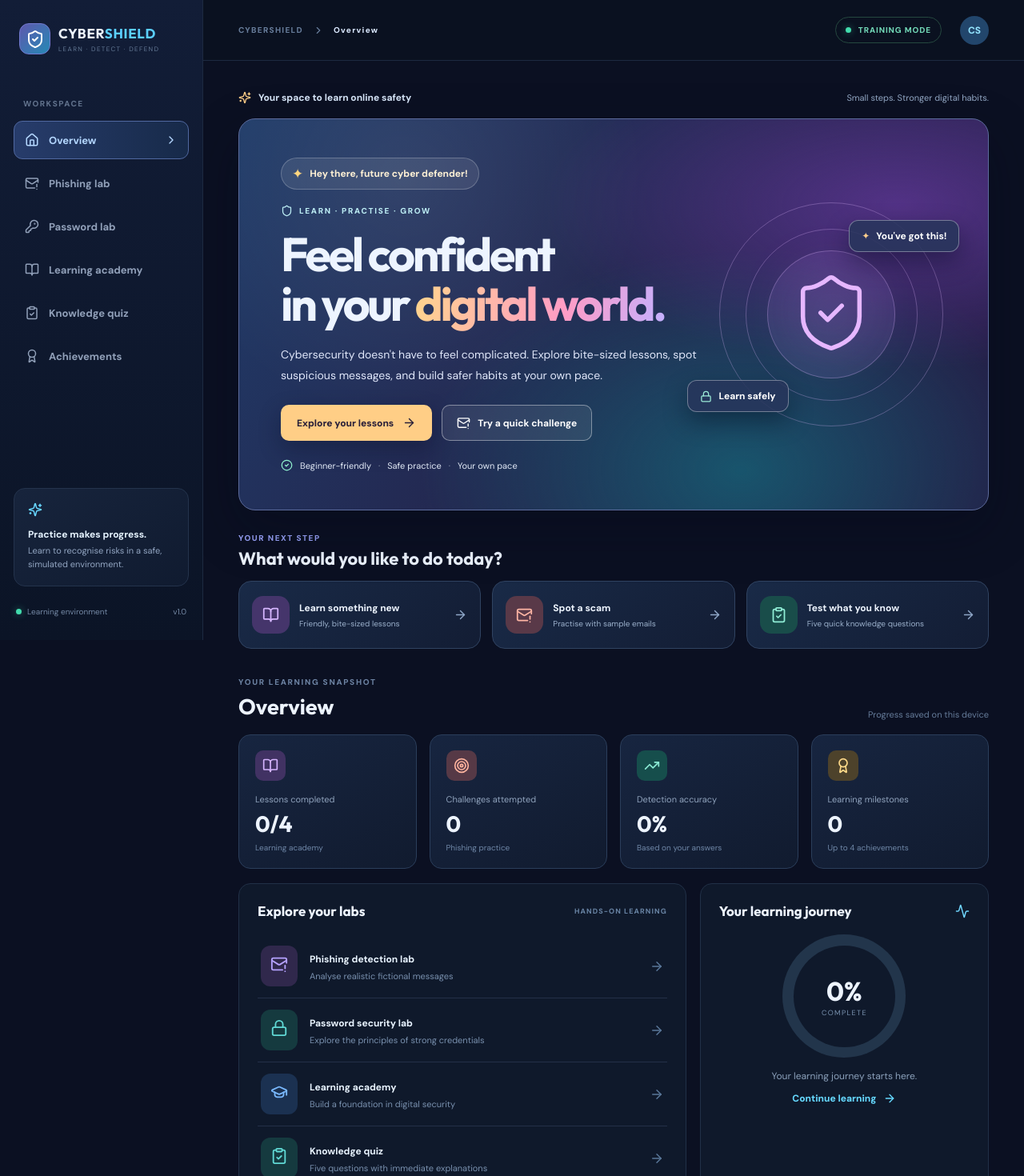
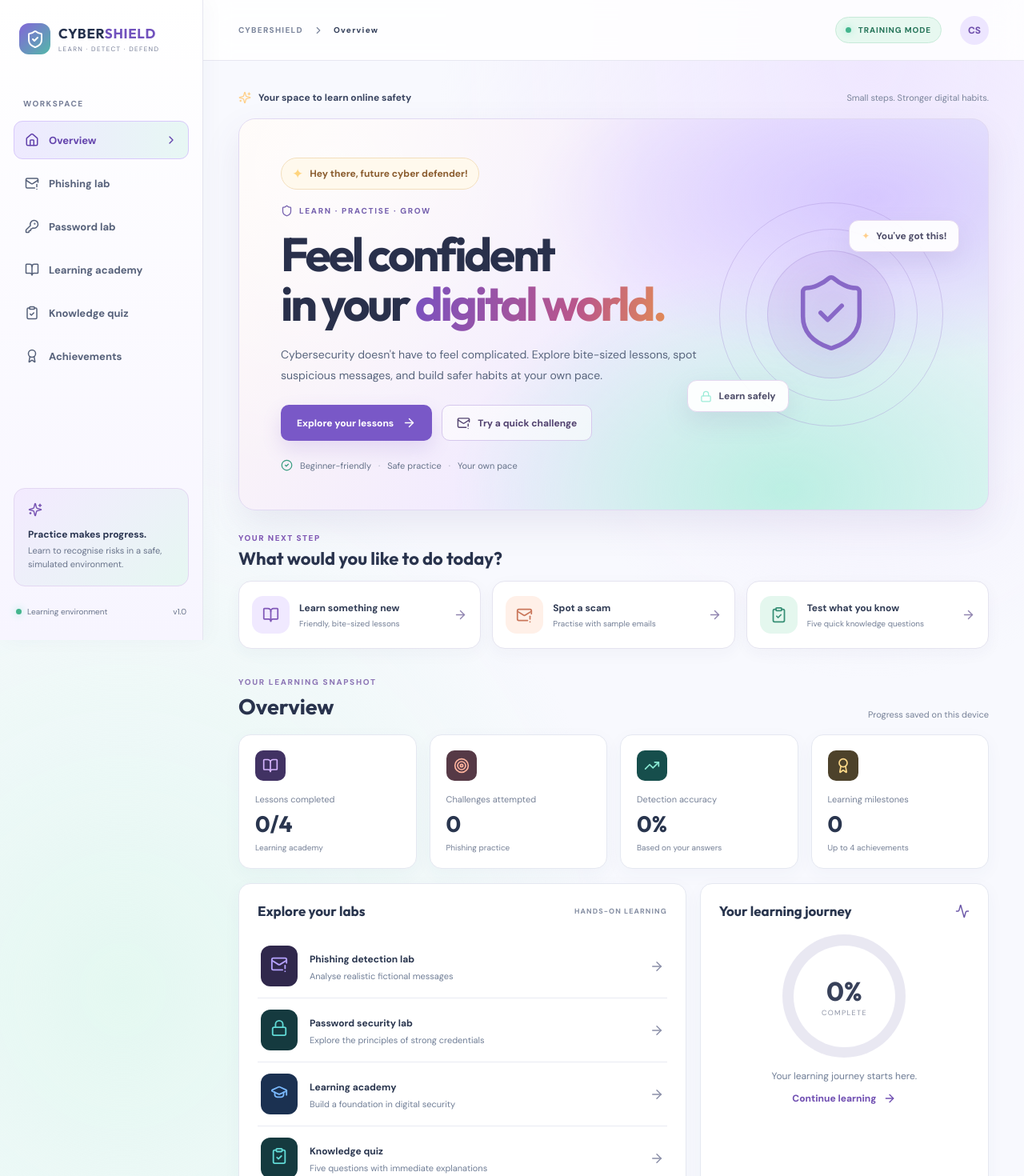
Before and after one commit to smritiKha/Cyber_shield, a React (Vite) app: page / in a window 1280 px wide. Shown: the top 1470 px of the page at 80% size. Built offline with nearby package versions, Linux system fonts and the light colour scheme; the HTML template or start-up script is replaced by a standard one.

Commit message:
Switch CyberShield to elegant light ivory, lavender, mint and coral theme

```diff
--- a/src/index.css
+++ b/src/index.css
@@ -85,3 +85,84 @@
 @media(max-width:980px){.hero-art{opacity:.23;right:0}.hero-content{max-width:650px}.quick-start-grid{grid-template-columns:1fr 1fr}}
 @media(max-width:650px){.welcome-date{display:none}.hero-panel{min-height:0;padding:32px 25px}.hero-content h1{font-size:clamp(35px,9vw,48px)}.hero-content p{font-size:13px}.hero-art{display:none}.hero-greeting{font-size:11px}.hero-actions{align-items:stretch}.hero-actions button{justify-content:center}.quick-start-grid{grid-template-columns:1fr}.quick-tile{padding:15px}.quick-start-heading strong{font-size:20px}}
 @media(prefers-reduced-motion:reduce){.quick-tile,.stats-grid .stat-card{transition:none}.quick-tile:hover,.stats-grid .stat-card:hover{transform:none}}
+
+/* Light editorial palette: warm ivory, lavender, mint and coral */
+:root{color:#25314b;background:#f8f9fe;color-scheme:light}
+body{color:#25314b;background:radial-gradient(ellipse at 85% 4%,#efe7ff 0%,transparent 35%),radial-gradient(ellipse at 12% 75%,#e4f8f1 0%,transparent 40%),#f8f9fe}
+.main-area{background:transparent}
+.sidebar{background:linear-gradient(180deg,#ffffff,#f7f5ff);border-right:1px solid #e5e5f0;box-shadow:5px 0 25px #26375d08}
+.brand strong{color:#24314d}.brand strong span{color:#7152bd}.brand small,.sidebar-caption{color:#777f98}
+.brand-icon{background:linear-gradient(135deg,#8366d8,#53b8a9);border:0;color:white}
+.nav-item{color:#56617a}.nav-item:hover{background:#f0ebff;color:#553c9a}
+.nav-item.active{background:linear-gradient(90deg,#eee9ff,#e7f7f4);border-color:#d8c9fb;color:#6343ac}
+.sidebar-tip{background:linear-gradient(140deg,#f3eaff,#e6f7f2);border-color:#e3d7f2;color:#7956b4}
+.sidebar-tip strong{color:#293450}.sidebar-tip p,.sidebar-foot{color:#69748b}
+.topbar{background:#ffffffd9;border-bottom:1px solid #e7e7f1;backdrop-filter:blur(16px)}
+.breadcrumb{color:#7c869d}.breadcrumb span{color:#36415c}
+.live-pill{background:#e7f8f0;border-color:#c7ead9;color:#28765b}
+.avatar{background:#ede6ff;color:#6e4eac}
+.icon-button{color:#49546e}
+.welcome-strip{color:#3a4561}.welcome-date{color:#7a849b}
+.hero-panel{background:radial-gradient(ellipse at 84% 20%,#d6c7ff 0%,transparent 38%),radial-gradient(ellipse at 73% 95%,#bcefe3 0%,transparent 43%),linear-gradient(125deg,#fff9f4 0%,#f1eaff 53%,#e6f6f6 100%);border:1px solid #e1d9f2;box-shadow:0 18px 45px #554a861a}
+.hero-panel:after{background:radial-gradient(circle at 12% 12%,#ffffffa6,transparent 43%)}
+.hero-greeting{background:#fff9ed;border:1px solid #f3dfbd;color:#8a5c2e}
+.hero-content .eyebrow{color:#7560ae}
+.hero-content h1{color:#29304b}
+.hero-content h1 em{background:linear-gradient(100deg,#7951c0,#ba568b 65%,#e18a57);-webkit-background-clip:text;background-clip:text}
+.hero-content p{color:#58657d}
+.hero-actions .primary-button{background:#7958c7;color:white;box-shadow:0 10px 24px #7958c72a}
+.hero-actions .primary-button:hover{background:#6443b0}
+.hero-secondary{background:#fff9;border:1px solid #d6c8ed;color:#51416e}
+.hero-secondary:hover{background:white}
+.hero-reassurance{color:#66738a}.hero-reassurance svg{color:#399d81}
+.hero-art .orbit{border-color:#a48bd65c}.hero-art .orbit-three{background:#b69ae32b}
+.hero-art .shield-glow{color:#8868c7;filter:drop-shadow(0 0 26px #b5a0e0)}
+.hero-float{background:#ffffffed;border-color:#e4d7ef;color:#4d4c68;box-shadow:0 12px 30px #7d73a525}
+.quick-kicker{color:#8058b5}.quick-start-heading strong,.section-heading h2{color:#29334d}
+.quick-tile{background:#fff;border:1px solid #e5e4f0;color:#303b54;box-shadow:0 6px 20px #34375a0a}
+.quick-tile:hover{border-color:#b6a0e2;box-shadow:0 12px 28px #7567a01c}
+.quick-tile small{color:#737f96}.quick-tile>svg{color:#9185b0}
+.quick-violet{background:#f0e9ff;color:#8058b8}
+.quick-peach{background:#fff0e8;color:#ca775b}
+.quick-mint{background:#e4f7ee;color:#368f75}
+.stat-card,.panel,.stats-grid .stat-card{background:#ffffff;border:1px solid #e5e8f1;box-shadow:0 6px 22px #3a4b750a}
+.stat-card>span,.stat-card>small,.section-subtitle{color:#768197}
+.stat-card>strong,.panel-title h3,.lab-row,.lesson-card h3,.achievement h3,.side-note h3,.question-title,.reset-panel h3{color:#29354e}
+.panel-title{color:#6c58a8}.panel-title>span{color:#8790a4}
+.lab-row{border-color:#e9eaf2}.lab-row p,.progress-description,.lesson-card>p,.lesson-details p,.achievement p,.reset-panel p{color:#707e96}
+.lab-row>svg{color:#8b8fa8}
+.progress-ring{background:conic-gradient(#9571dc var(--pct),#e9e8f2 var(--pct))}
+.progress-ring>div{background:white}.progress-ring strong{color:#38415a}.progress-ring small{color:#8c92a4}
+.text-button{color:#7150b2}
+.page-intro h1{color:#29334d}.page-intro>p{color:#6c7891}
+.eyebrow{color:#7b59b6}.eyebrow.muted{color:#8c75b5}
+.email-window{background:#fbfcff;border-color:#e4e8f0}
+.email-header{border-color:#e6e9f0}.email-header strong{color:#303b54}.email-header p{color:#758197}
+.email-avatar{background:#f0eaff;color:#7959b8}
+.email-body{color:#526079}.fake-link{background:#f2f3fc;border-color:#e2e4f2;color:#6c579d}
+.side-note .note-icon{background:#eee9ff;color:#7754ba}
+.side-note p,.small-metric,.meter-label,.tips-list>div{color:#68778f}
+.note-rule{background:#e8e9f0}.small-metric strong,.meter-label strong{color:#33415b}
+.field-label{color:#5e6980}
+input:not([type="radio"]){background:#fff;border-color:#d8ddec;color:#29364e}
+input:not([type="radio"]):focus{border-color:#8c6ed4;box-shadow:0 0 0 3px #a58ee82b}
+.secondary-button{background:#f1edff;border-color:#dcd2f8;color:#6247a0}
+.secondary-button:hover{background:#e6dfff}
+.lesson-details{background:#f5f2ff}.lesson-details strong{color:#7453a8}
+.lesson-number{color:#9b7cc8}.lesson-category{color:#7656b2}.completed-label{color:#248669}
+.achievement{opacity:.72}.achievement.unlocked{border-color:#bca7e8;opacity:1}
+.achievement-icon{background:#eee8ff;color:#7554b3}.achievement>span{color:#7653b3}
+.footer{border-color:#e4e6ef;color:#7b869b}
+.quiz-question{border-color:#e4e6ef}.quiz-question legend{color:#303c55}.quiz-number{color:#7b59b6}
+.quiz-option{background:#fafaff;border-color:#e1e4ef;color:#49566f}
+.quiz-option:hover{border-color:#a994dc}.quiz-option.selected{background:#f1eaff;border-color:#9978d2}
+.quiz-option.right{background:#e6f8ee;border-color:#65b695}
+.quiz-explanation{color:#297d60}.quiz-result{background:#e8f7ee;border-color:#b3dfc4}
+.quiz-result strong{color:#246a52}.quiz-result p{color:#4e7566}
+.feedback{background:#e8f8ef;border-color:#b5dfc5;color:#2a634d}
+.feedback.incorrect{background:#fff0e9;border-color:#e9bda7;color:#854e3d}
+.feedback p,.feedback li{color:inherit}
+.strength-bars span{background:#e5e7ef}
+.sidebar .status-dot,.live-pill .status-dot{background:#43b58d}
+.primary-button:focus-visible,.hero-secondary:focus-visible,.quick-tile:focus-visible,.nav-item:focus-visible{outline:3px solid #8d6cce;outline-offset:3px}
+@media(max-width:850px){.sidebar{box-shadow:15px 0 45px #27314c2b}}
```
